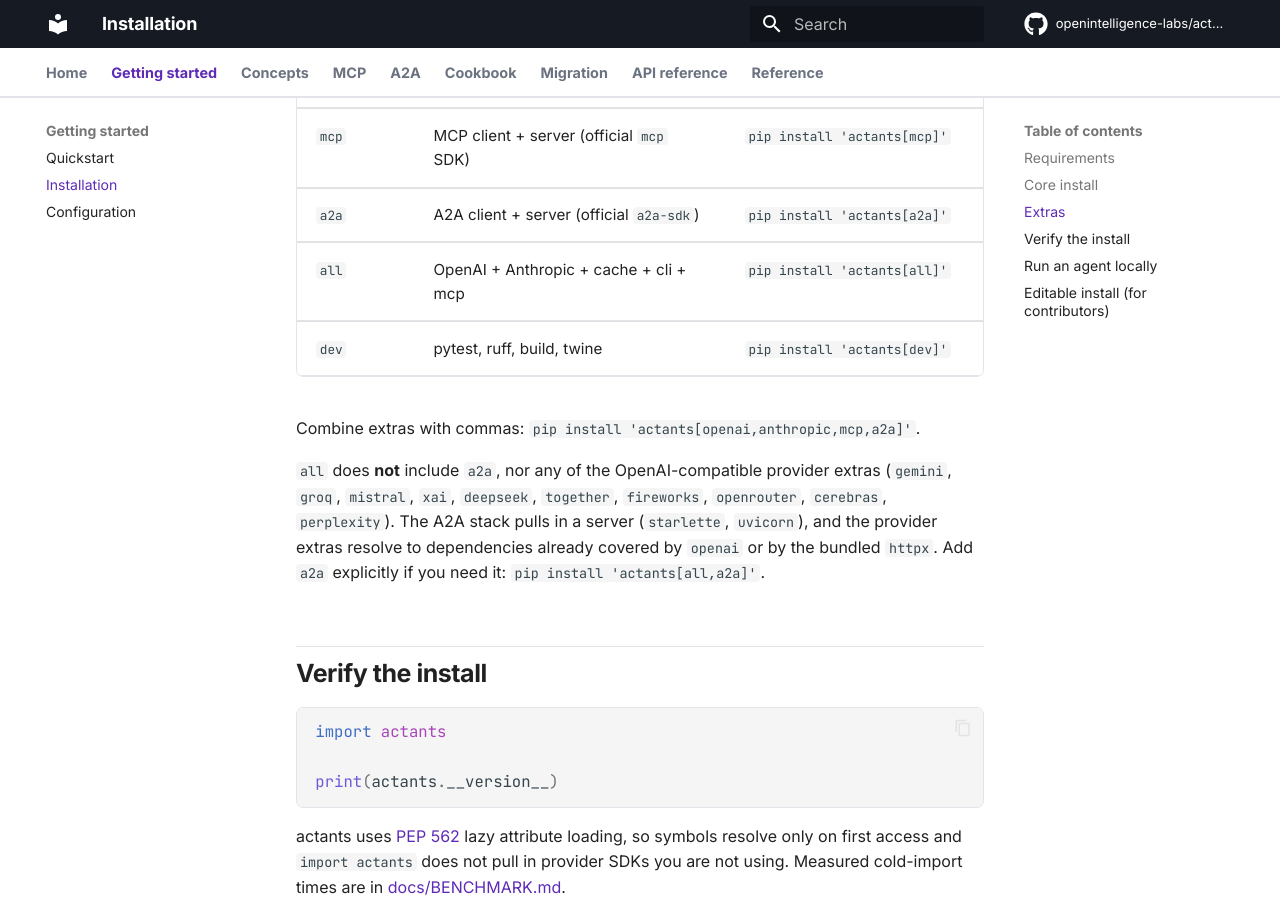
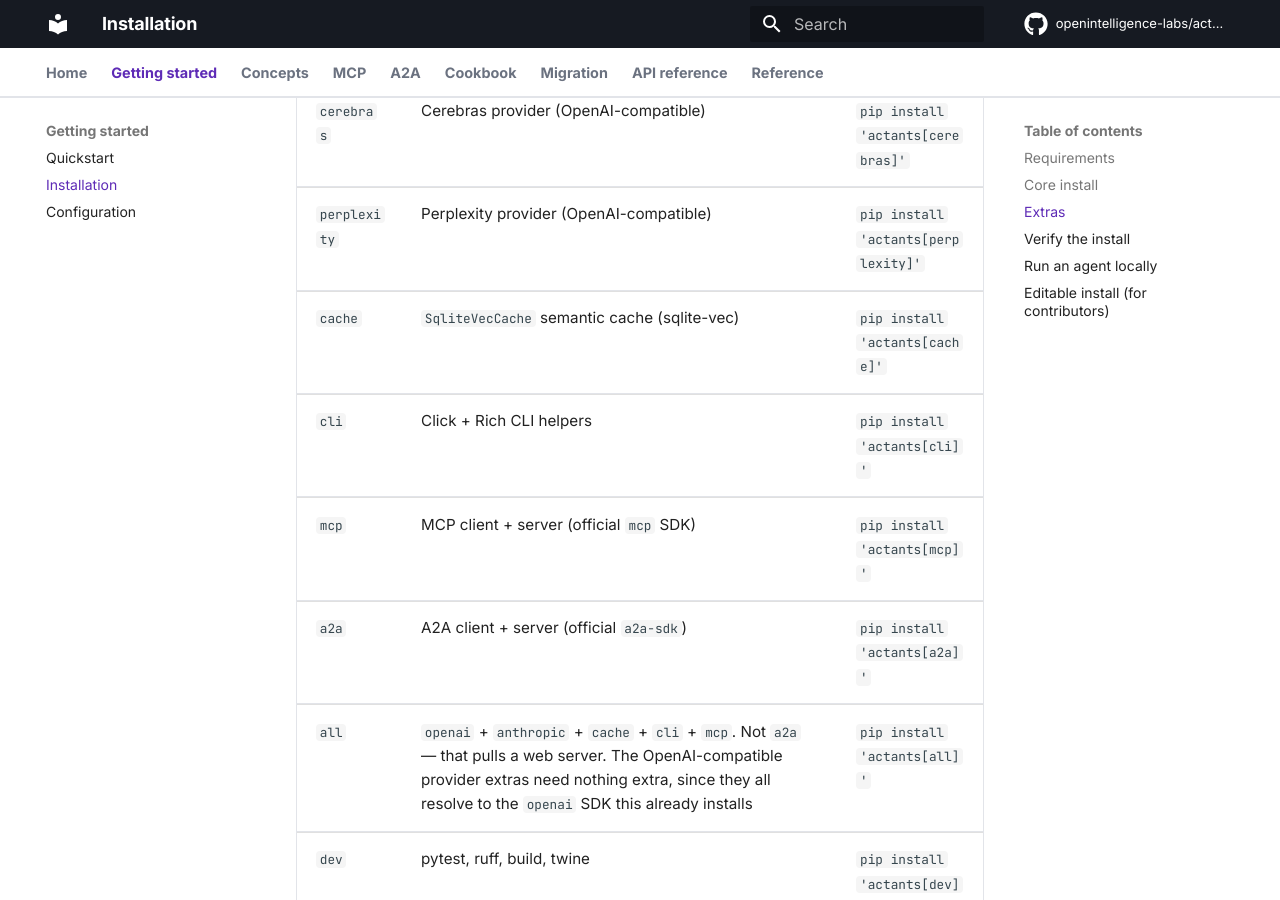
Before and after one commit to openintelligence-labs/actants-docs, an MkDocs documentation site: the page built from docs/installation.md, in a window 1280 px wide and 900 px high, scrolled down 1848 px. Built offline with MkDocs 1.6.1 and Material for MkDocs 9.7.7, drawn with Linux system fonts in a browser that asks for light colours; comment, search, counter and statistics services are not loaded.

Commit message:
Match the corrected `all` extra wording from the product repo
The product repo's installation table omitted mcp from the `all` row and
has been fixed there with a test that reads pyproject; this keeps the two
sites saying the same thing, including that a2a is the one extra `all`
leaves out.

```diff
--- a/docs/installation.md
+++ b/docs/installation.md
@@ -40,7 +40,7 @@ do not pay for themselves at import time.
 | `cli` | Click + Rich CLI helpers | `pip install 'actants[cli]'` |
 | `mcp` | MCP client + server (official `mcp` SDK) | `pip install 'actants[mcp]'` |
 | `a2a` | A2A client + server (official `a2a-sdk`) | `pip install 'actants[a2a]'` |
-| `all` | OpenAI + Anthropic + cache + cli + mcp | `pip install 'actants[all]'` |
+| `all` | `openai` + `anthropic` + `cache` + `cli` + `mcp`. Not `a2a` — that pulls a web server. The OpenAI-compatible provider extras need nothing extra, since they all resolve to the `openai` SDK this already installs | `pip install 'actants[all]'` |
 | `dev` | pytest, ruff, build, twine | `pip install 'actants[dev]'` |
 
 Combine extras with commas: `pip install 'actants[openai,anthropic,mcp,a2a]'`.
```
